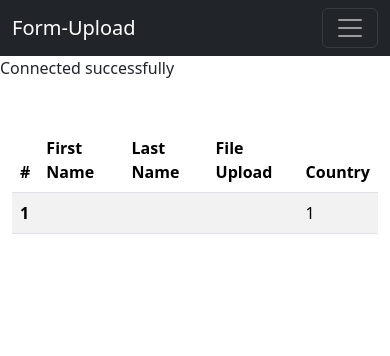
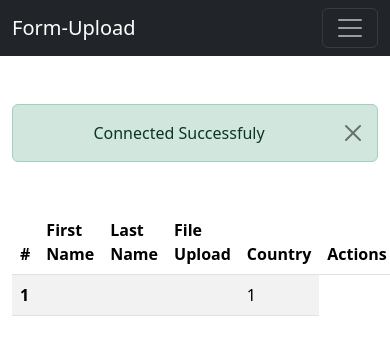
Before and after one commit to nardosteve/php-form-mysql, a PHP site: page /all-records.php in a window 390 px wide. Shown: the top 356 px of the page. Run offline with PHP 8.4, Linux system fonts and the light colour scheme; tables that the repository leaves empty or names only in its code hold one stand-in row (values such as "Sample post"); data that the repository does not hold is empty.

Commit message:
Responsive Bootstrap Tables

```diff
--- a/all-records.php
+++ b/all-records.php
@@ -5,7 +5,7 @@
     $selectAll = "SELECT * FROM userform;";
     $results = $conn->query($selectAll);
 
-    echo '<div class="container mt-5">';
+    echo '<div class="container table-responsive mt-5">';
     echo '<table class="table table-striped">';
     echo '
             <thead>
@@ -15,6 +15,7 @@
                 <th scope="col">Last Name</th>
                 <th scope="col">File Upload</th>
                 <th scope="col">Country</th>
+                <th scope="col">Actions</th>
                 </tr>
             </thead>
         ';
--- a/db_connection/connection.php
+++ b/db_connection/connection.php
@@ -12,7 +12,14 @@ $conn = new mysqli($servername, $username, $password, $dbname);
 if($conn->connect_error){
     die("Connection failed: " .$conn->connect_error);
 }else{
-    echo "Connected successfully";
+    echo '
+    <div class="container mt-5">
+        <div class="alert alert-success text-center alert-dismissible fade show" role="alert">
+            Connected Successfuly
+            <button type="button" class="btn-close" data-bs-dismiss="alert" aria-label="Close"></button>
+        </div>
+    </div>
+  ';
 }
 
 //Create database
```
